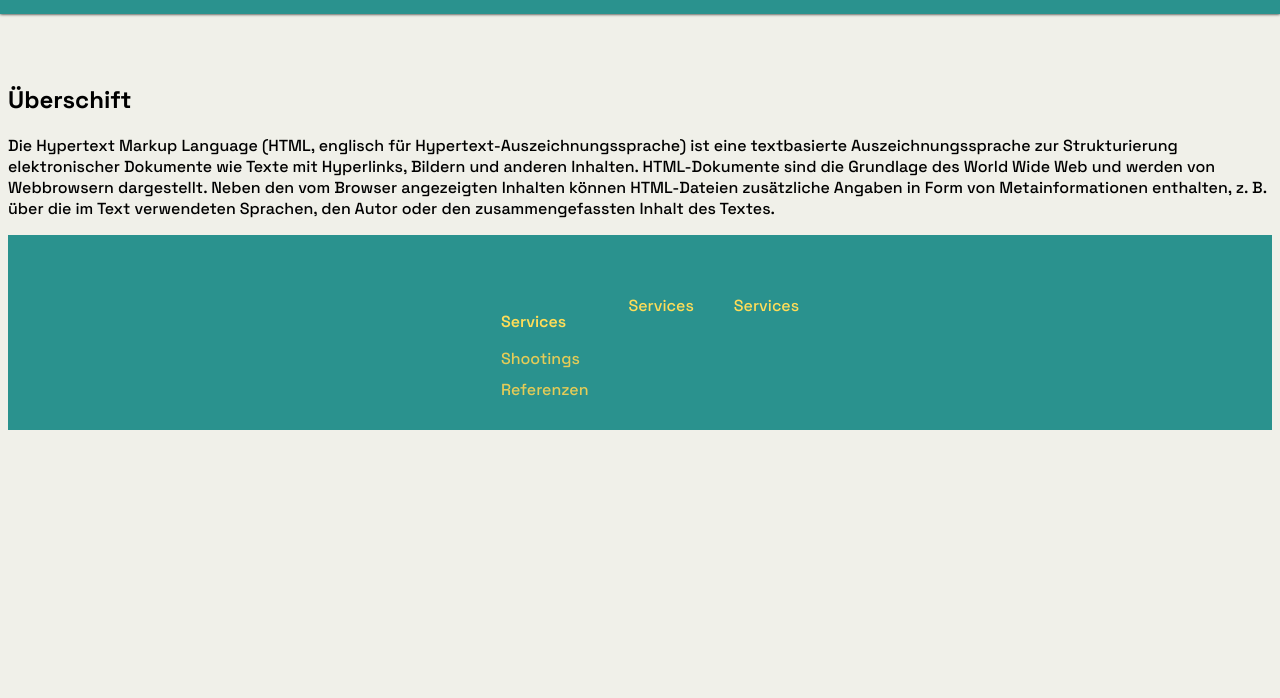
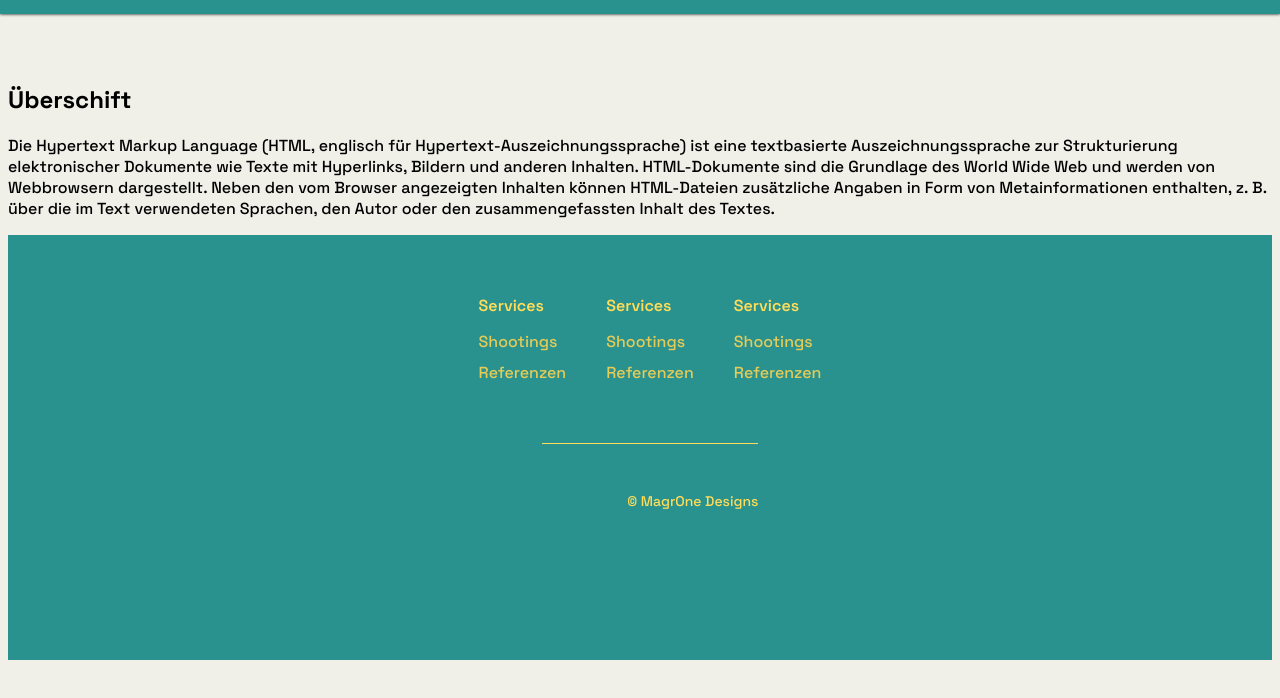
Before and after one commit to MagrOne23/Facharbeit, a plain HTML site: page index.html in a window 1280 px wide. Shown: the part 86-784 px from the top of the page. Drawn offline with Linux system fonts and the light colour scheme.

Commit message:
Footer Update

```diff
--- a/css/style.css.css
+++ b/css/style.css.css
@@ -80,9 +80,9 @@ main {
     padding-top: 50px;
 }
 footer {
+    align-items: center;
     background-color: #2a928e;
     color: #ffdd58;
-    align-items: center;
     display: flex;
     flex-direction: column;
     flex-wrap: nowrap;
@@ -108,10 +108,15 @@ footer a:hover {
     height: min-content;
     justify-content: flex-start;
 }
-.footer-Link-Block-1 {
+.footer-Link-Block {
     flex: 1 0 0px;
     gap: 15px;
     margin: 0;
+    display: flex;
+    flex: none;
+    flex-direction: column;
+    flex-wrap: nowrap;
+    align-items: flex-start;
 }
 .First-Link {
     outline: none;
@@ -120,6 +125,7 @@ footer a:hover {
     justify-content: flex-start;
     flex-shrink: 0;
     transform: none;
+    gap: 15px;
 }
 .FL-Text {
     font-weight: 600;
@@ -149,3 +155,53 @@ footer a:hover {
     margin: 0;
     color: #e5cc57;
 }
+.below-Links {
+    align-items: center;
+    display: flex;
+    flex: none;
+    flex-direction: row;
+    flex-wrap: nowrap;
+    height: min-content;
+    justify-content: space-between;
+    max-width: 1000px;
+    overflow: visible;
+    padding: 30px 0 0;
+    position: relative;
+    border-style: solid;
+    border-top-width: 1px;
+    border-bottom-width: 0;
+    border-left-width: 0;
+    border-right-width: 0;
+}
+.copyright {
+    display: flex;
+    flex-direction: column;
+    justify-content: flex-start;
+    flex-shrink: 0;
+    transform: none;
+    flex: none;
+    height: auto;
+    overflow: visible;
+    position: relative;
+    white-space: pre;
+}
+.copy-Text {
+    font-size: 14px;
+    font-weight: 500;
+    text-align: left;
+    color: #f0f0e9;
+}
+.socials {
+    align-items: center;
+    display: flex;
+    flex: none;
+    flex-direction: row;
+    flex-wrap: nowrap;
+    gap: 10px;
+    height: min-content;
+    justify-content: flex-start;
+    overflow: visible;
+    padding: 0;
+    position: relative;
+    width: min-content;
+}
--- a/index.html
+++ b/index.html
@@ -37,34 +37,54 @@
     </main>
     <footer>
             <div class="footer-Link-tree">
-            <div class="footer-Link-Block-1">
+                <div class="footer-Link-Block">
                     <div class="First-Link">
-                    <p class="FL-Text">Services</p>
+                        <a class="FL-Text">Services</a>
                     </div>
                     <div class="Other-Links">
                         <div class="Framer-Link">
-                        <p class="Links-Text">Shootings</p>
+                            <a class="Links-Text">Shootings</a>
                         </div>
                         <div>
-                        <p class="Links-Text">Referenzen</p>
+                            <a class="Links-Text">Referenzen</a>
                         </div>
                     </div>
                 </div>
-            <div class="footer-Link-Block-2">
+                <div class="footer-Link-Block">
                     <div class="First-Link">
-                    <a href="">Services</a>
+                        <a class="FL-Text">Services</a>
                     </div>
                     <div class="Other-Links">
-
+                        <div class="Framer-Link">
+                            <a class="Links-Text">Shootings</a>
+                        </div>
+                        <div>
+                            <a class="Links-Text">Referenzen</a>
                         </div>
                     </div>
-            <div class="footer-Link-Block-3">
+                </div>
+                <div class="footer-Link-Block">
                     <div class="First-Link">
-                    <a href="">Services</a>
+                        <a class="FL-Text">Services</a>
                     </div>
                     <div class="Other-Links">
+                        <div class="Framer-Link">
+                            <a class="Links-Text">Shootings</a>
+                        </div>
+                        <div>
+                            <a class="Links-Text" href="">Referenzen</a>
+                        </div>
+                    </div>
+                </div>
+            </div>
+            <div class="below-Links">
+                <div class="copyright">
+                    <div class="copy-Text">
+                        <a href="">&copy; MagrOne Designs</>
+                    </div>
+                </div>
+                <div class="socials">
 
-                </div>
                 </div>
             </div>
     </footer>
```
Lines whose indentation alone changed are shown as unchanged.
